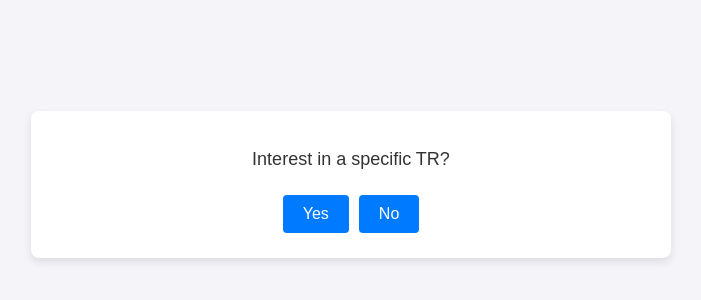
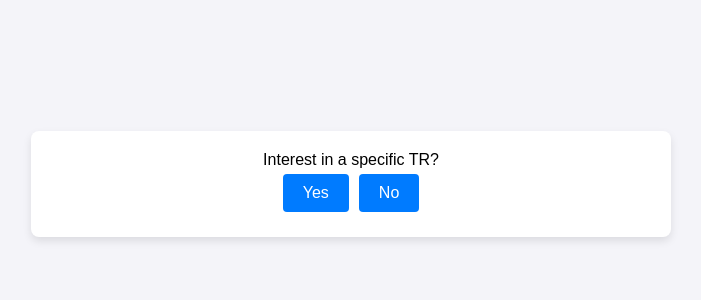
Before and after one commit to rayljc/DecisionCard, a React (Create React App) app: page / in a window 1280 px wide. Shown: the part 216-516 px from the top of the page, without its empty margins (289-990 px from the left). Built offline with nearby package versions, Linux system fonts and the light colour scheme.

Commit message:
Update App.tsx

```diff
--- a/src/App.tsx
+++ b/src/App.tsx
@@ -50,7 +50,9 @@ interface QuestionProps {
 const Question: React.FC<QuestionProps> = ({ question, onOptionOne, onOptionTwo, onOptionThree }) => {
   return (
     <div className="QuestionContainer">
-      <p>{question.content}</p>
+      <div style={{ whiteSpace: 'pre-wrap', wordBreak: 'break-word' }}>
+        {question.content}
+      </div>
       <div className="ButtonsContainer">
         { !question.finalState && question.optionOneText && <button onClick={onOptionOne}> {question.optionOneText} </button> }
         { !question.finalState && question.optionTwoText && <button onClick={onOptionTwo}> {question.optionTwoText} </button> }
```
